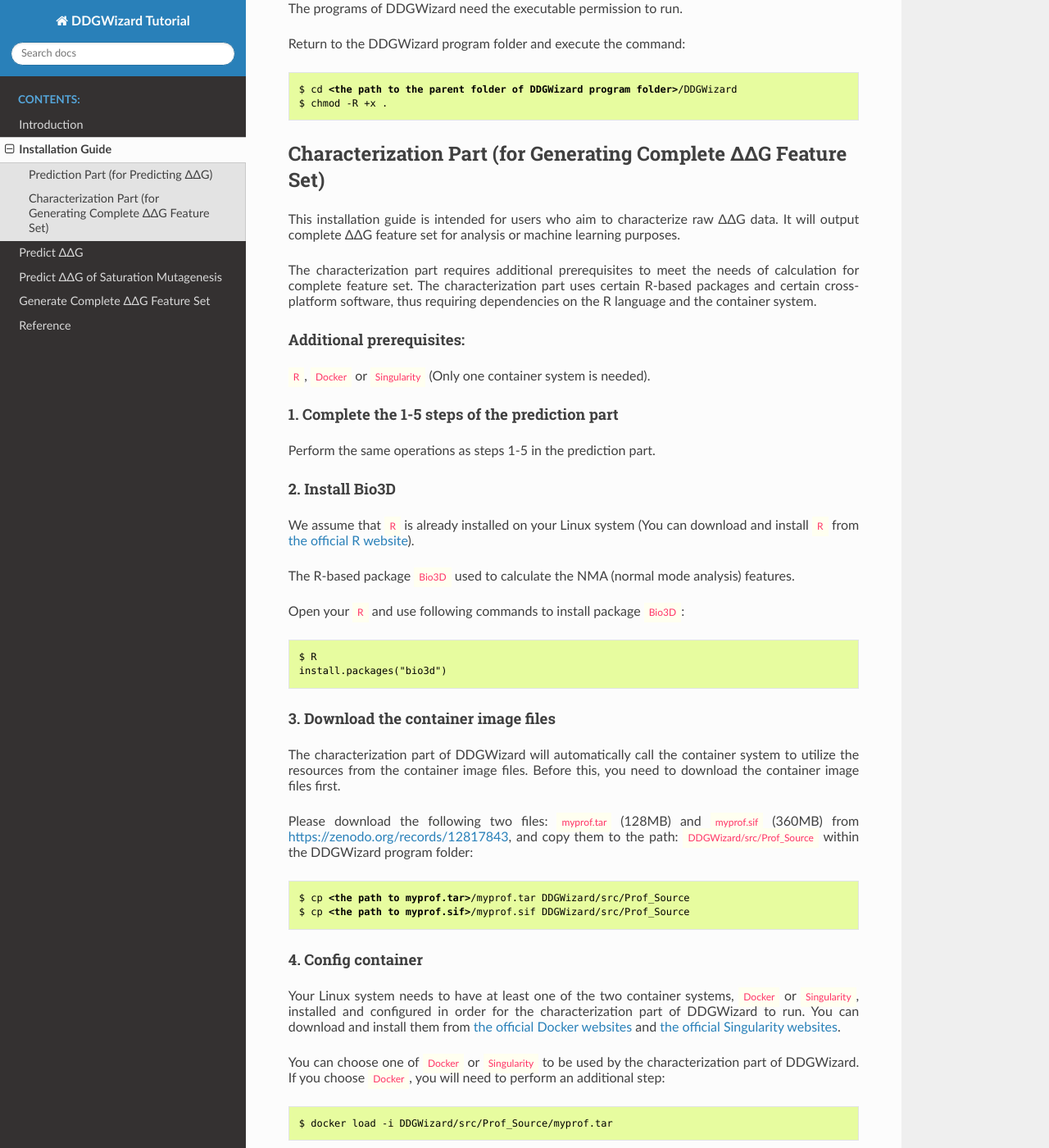
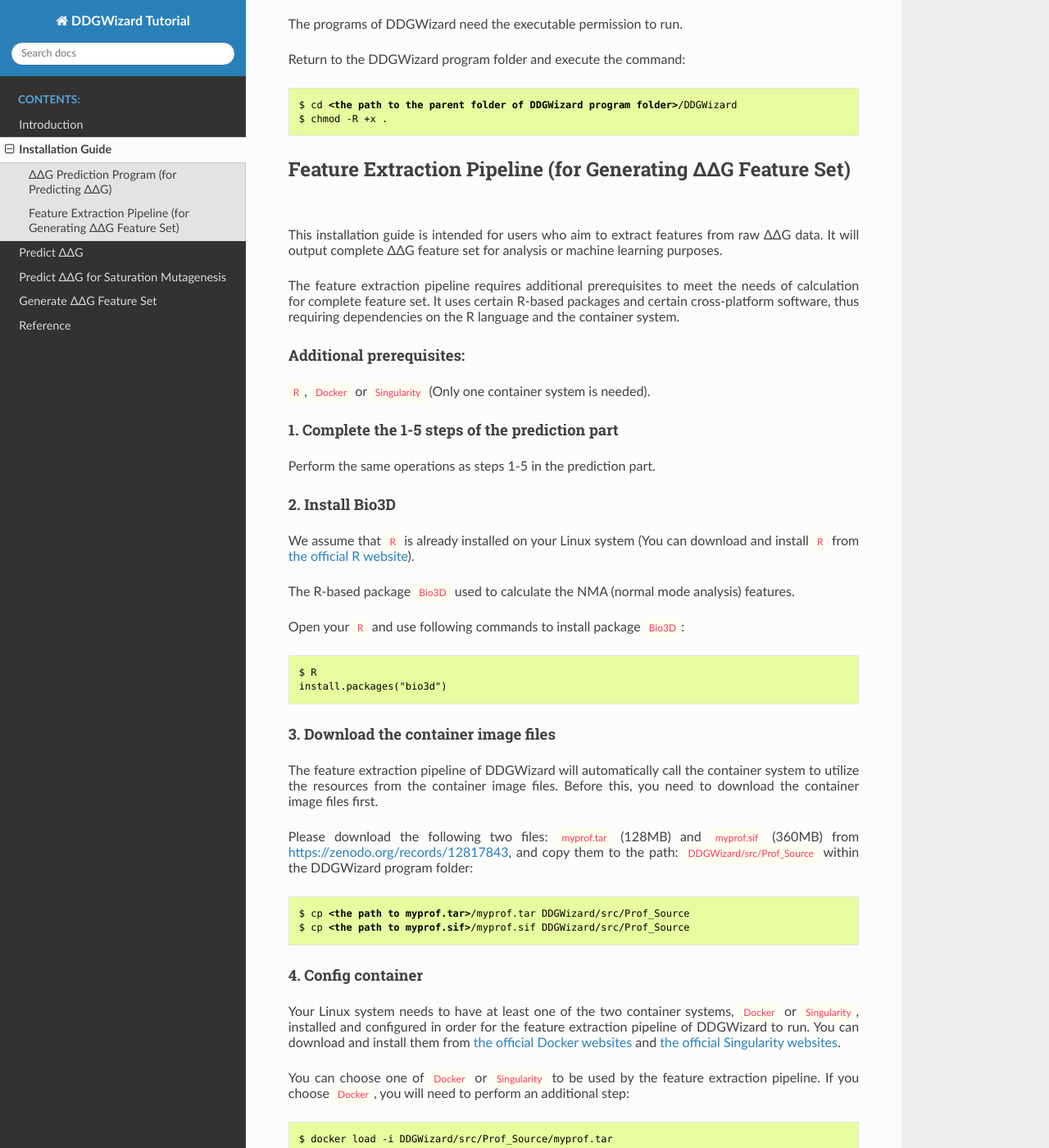
Before and after one commit to Mingkai14/DDGWizard, a Sphinx documentation site: the page built from Docs/Installation_Guide.rst, in a window 1280 px wide and 1400 px high, scrolled down 2096 px. Shown: the whole window at 82% size. Built offline with Sphinx 7.4.7 and the Read the Docs theme 2.0.0, drawn with Linux system fonts in a browser that asks for light colours; some of the changed text lies outside the part shown.

Commit message:
docs_update1

```diff
--- a/Docs/Installation_Guide.rst
+++ b/Docs/Installation_Guide.rst
@@ -24,7 +24,7 @@
 .. raw:: html
 
     <div style="text-align: justify;">
-    DDGWizard mainly consists of two parts: the prediction part, used to predict ΔΔG, and the characterization part, which generates complete feature set extracted from the raw ΔΔG dataset.
+    DDGWizard mainly consists of two parts: the ΔΔG prediction program, used to predict ΔΔG, and the feature extraction pipeline, which generates complete feature set extracted from the raw ΔΔG dataset.
     <p></p>
     This section includes the installation guides for both parts.
     <p></p>
@@ -35,8 +35,8 @@
 
 .. _`the Prediction Part`:
 
-Prediction Part (for Predicting ΔΔG)
-------------------------------------
+ΔΔG Prediction Program (for Predicting ΔΔG)
+--------------------------------------------
 
 .. raw:: html
 
@@ -182,15 +182,15 @@
 
 .. _`the Characterization part`:
 
-Characterization Part (for Generating Complete ΔΔG Feature Set)
----------------------------------------------------------------
+Feature Extraction Pipeline (for Generating ΔΔG Feature Set)
+-------------------------------------------------------------
 
 .. raw:: html
 
     <div style="text-align: justify;">
-    This installation guide is intended for users who aim to characterize raw ΔΔG data. It will output complete ΔΔG feature set for analysis or machine learning purposes.
+    This installation guide is intended for users who aim to extract features from raw ΔΔG data. It will output complete ΔΔG feature set for analysis or machine learning purposes.
     <p></p>
-    The characterization part requires additional prerequisites to meet the needs of calculation for complete feature set. The characterization part uses certain R-based packages and certain cross-platform software, thus requiring dependencies on the R language and the container system.
+    The feature extraction pipeline requires additional prerequisites to meet the needs of calculation for complete feature set. It uses certain R-based packages and certain cross-platform software, thus requiring dependencies on the R language and the container system.
     <p></p>
     <h4>Additional prerequisites:</h4>
     <span class=keyword-highlight>R</span>, <span class=keyword-highlight>Docker</span> or <span class=keyword-highlight>Singularity</span> (Only one container system is needed).
@@ -227,7 +227,7 @@
 
     <div style="text-align: justify;">
     <h4>3. Download the container image files</h4>
-    The characterization part of DDGWizard will automatically call the container system to utilize the resources from the container image files. Before this, you need to download the container image files first.
+    The feature extraction pipeline of DDGWizard will automatically call the container system to utilize the resources from the container image files. Before this, you need to download the container image files first.
     <p></p>
     Please download the following two files: <span class="keyword-highlight">myprof.tar</span> (128MB) and <span class="keyword-highlight">myprof.sif</span> (360MB) from <a href="https://zenodo.org/records/12817843">https://zenodo.org/records/12817843</a>, and copy them to the path: <span class="keyword-highlight">DDGWizard/src/Prof_Source</span> within the DDGWizard program folder:
     <p></p>
@@ -248,9 +248,9 @@
 
     <div style="text-align: justify;">
     <h4>4. Config container</h4>
-    Your Linux system needs to have at least one of the two container systems, <span class="keyword-highlight">Docker</span> or <span class="keyword-highlight">Singularity</span>, installed and configured in order for the characterization part of DDGWizard to run. You can download and install them from <a href="https://www.docker.com/">the official Docker websites</a> and <a href="https://sylabs.io/singularity/">the official Singularity websites</a>.
+    Your Linux system needs to have at least one of the two container systems, <span class="keyword-highlight">Docker</span> or <span class="keyword-highlight">Singularity</span>, installed and configured in order for the feature extraction pipeline of DDGWizard to run. You can download and install them from <a href="https://www.docker.com/">the official Docker websites</a> and <a href="https://sylabs.io/singularity/">the official Singularity websites</a>.
     <p></p>
-    You can choose one of <span class="keyword-highlight">Docker</span> or <span class="keyword-highlight">Singularity</span> to be used by the characterization part of DDGWizard. If you choose <span class="keyword-highlight">Docker</span>, you will need to perform an additional step:
+    You can choose one of <span class="keyword-highlight">Docker</span> or <span class="keyword-highlight">Singularity</span> to be used by the feature extraction pipeline. If you choose <span class="keyword-highlight">Docker</span>, you will need to perform an additional step:
     <p></p>
     </div>
 
--- a/Docs/Introduction.rst
+++ b/Docs/Introduction.rst
@@ -7,12 +7,12 @@
 
    <b>Background:</b>
    <div style="text-align: justify;">
-   Thermostability is an important property of proteins and increasing protein thermostability holds significant meaning in expanding the application scope of proteins. Until now, rational/semi-rational design combined with computational methods have become the widely used strategies to increase protein thermostability. Among combined computational methods, the ΔΔG prediction based on machine learning is popular[1], however, optimizing their insufficient accuracy remains a challenge[2].
+   Thermostability is an important property of proteins and a critical factor for their wide application. Until now, rational/semi-rational design combined with computational methods have become widely used strategies to increase protein thermostability. ΔΔG prediction methods based on machine learning are among these computational methods and have been widely proposed [1]. However, they still suffer from the issue of insufficient prediction performance [2]. The main reasons include that the features used for training models are insufficiently informative [2].
    </div>
    <p></p>
    <b>Characteristics:</b>
    <div style="text-align: justify;">
-   To achieve accurate ΔΔG prediction, DDGWizard has been developed. DDGWizard introduced a comprehensive feature set related to protein thermostability changes, including 1547 features from 5 types; DDGWizard incorporates a workflow to extract features from raw ΔΔG data, supporting data process in a large scale; DDGWizard carried out feature dimensionality reduction to find best feature combination; DDGWizard includes a machine learning model to predict ΔΔG, trained with best feature combination and newly integrated dataset. After model evaluation of DDGWizard and comparison with other representative ΔΔG predictive methods, DDGWizard acheived 0.79 Pearson correlation coefficient in cross-validation and 0.68 Pearson correlation coefficient on test set, outperforming other 7 ΔΔG predictive methods: ACDC-NN[3], DDGun3D[4], FoldX[5], DynaMut[6], DUET[7], mCSM[8], and SDM[9].
+   To conduct more sufficient feature engineering, we constructed a comprehensive ΔΔG feature set by integrating current ΔΔG feature resources and developed a feature extraction pipeline to extract features from raw ΔΔG data. Furthermore, feature dimensionality reduction was conducted to select the optimal features and develop a ΔΔG prediction model. The model showed notable performance, achieving an R-squared of 0.61 in cross-validation and outperformed other representative ΔΔG prediction methods (ACDC-NN[3], DDGun3D[4], FoldX[5], DynaMut[6], DUET[7], mCSM[8], and SDM[9]) in different comparisons. The developed feature extraction pipeline and ΔΔG prediction model constituted our new ΔΔG prediction system, named DDGWizard.
    </div>
    <p></p>
 
@@ -21,7 +21,7 @@
 
 .. raw:: html
 
-   <div style="width: 30%; margin: auto;"><p style="font-size: 10px;font-weight: 100;white-space: nowrap;">Figure 1. The development process of DDGWizard</p></div>
+   <div style="width: 42%; margin: auto;"><p style="font-size: 10px;font-weight: 100;white-space: nowrap;">Figure 1. The development and validation processes of DDGWizard.</p></div>
 
 .. raw:: html
 
--- a/Docs/Predict_ddg.rst
+++ b/Docs/Predict_ddg.rst
@@ -228,4 +228,6 @@
     <p></p>
     (3). <b>Do not place your files in the top-level folder of DDGWizard.</b> DDGWizard will automatically clean files in the top-level folder to maintain multi-process synchronization.
     <p></p>
+    (4). <b>The complete log file is saved at the path <span class="keyword-highlight">DDGWizard/src/log.txt</span>.</b>
+    <p></p>
     </div>
--- a/Docs/Predict_ddg_of_sm.rst
+++ b/Docs/Predict_ddg_of_sm.rst
@@ -1,4 +1,4 @@
-.. _Predict ΔΔG of Saturation Mutagenesis:
+.. _Predict ΔΔG for Saturation Mutagenesis:
 
 .. raw:: html
 
@@ -18,13 +18,13 @@
         }
     </style>
 
-Predict ΔΔG of Saturation Mutagenesis
-======================================
+Predict ΔΔG for Saturation Mutagenesis
+=======================================
 
 .. raw:: html
 
     <div style="text-align: justify;">
-    This guide is intended to show users how to quickly use DDGWizard to predict ΔΔG of saturated mutagenesis.
+    This guide is intended to show users how to quickly use DDGWizard to predict ΔΔG for saturated mutagenesis.
     <p></p>
     Saturation mutagenesis represents mutating the original amino acid residue at the same mutation site to all possible amino acids. In practical applications, users often require predicting the ΔΔG of saturation mutagenesis at one or all amino acid sites, thereby assessing which mutations may enhance thermostability of the protein based on a wide range of possibilities.
     <p></p>
```
Also changed, not shown: Docs/Generate_features.rst (+7 -5 lines), Docs/Introduction_res/figure1.png.
